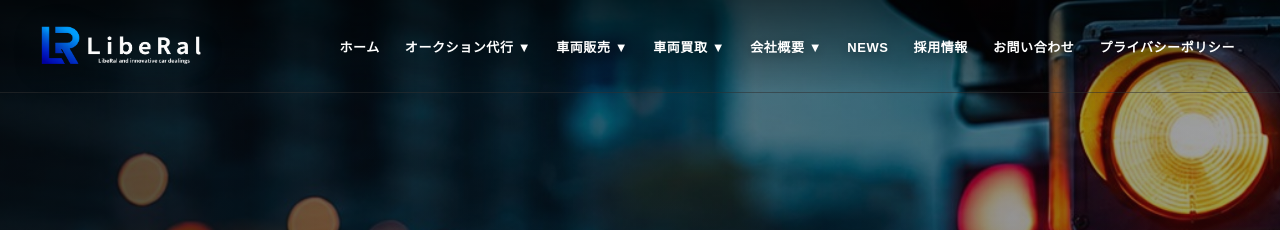
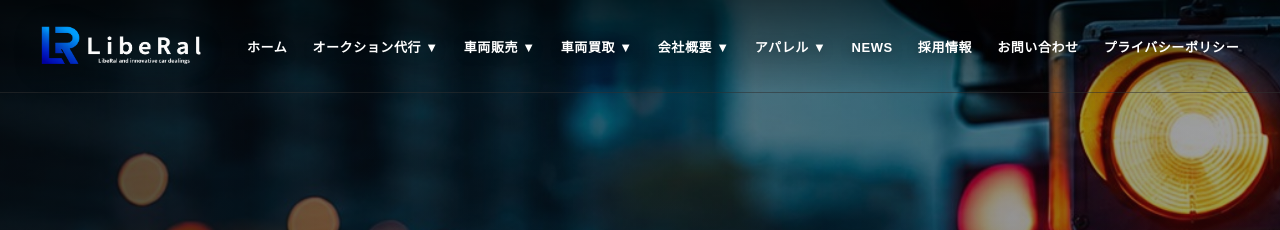
Before and after one commit to liberal0321/LibeRal., a Jekyll site: the page built from index.html, in a window 1280 px wide. Shown: the top 230 px of the page. Built offline with Jekyll 4.4.1, drawn with Linux system fonts in a browser that asks for light colours.

Commit message:
Update header.html

```diff
--- a/_includes/header.html
+++ b/_includes/header.html
@@ -47,6 +47,15 @@
             <li><a href="{{ '/ninka.html' | relative_url }}">認可・登録番号</a></li>
           </ul>
         </li>
+        <li class="dropdown">
+  <span class="toggle-submenu" tabindex="0" role="button" aria-expanded="false">
+    アパレル ▼
+  </span>
+
+  <ul class="submenu">
+    <li><a href="https://liberal0321.github.io/LibeRial/index.html">LibeRial</a></li>
+  </ul>
+</li>
         <li><a href="{{ '/news.html' | relative_url }}">NEWS</a></li>
         <li><a href="{{ '/recruit.html' | relative_url }}">採用情報</a></li>
         <li><a href="{{ '/contact.html' | relative_url }}">お問い合わせ</a></li>
```
